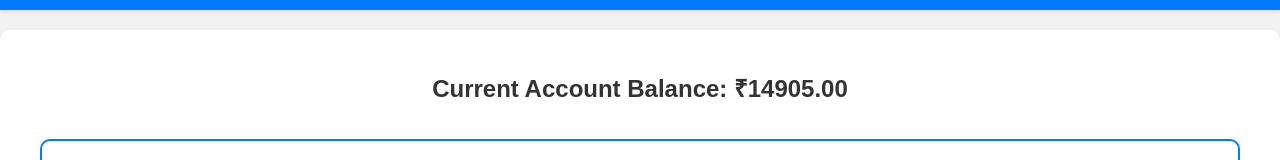
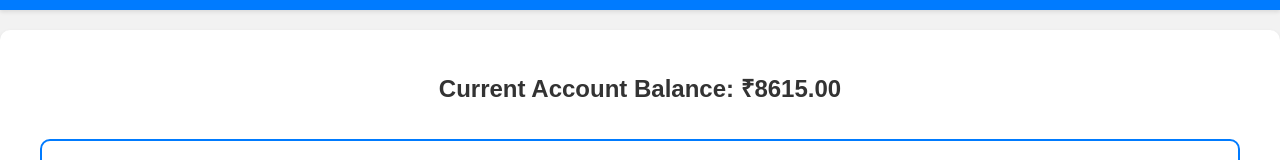
Before and after one commit to Aryan-hubs/SWF, a plain HTML site: page index.html in a window 1280 px wide. Shown: the part 215-375 px from the top of the page. Drawn offline with Linux system fonts and the light colour scheme.

Commit message:
Update index.html

```diff
--- a/index.html
+++ b/index.html
@@ -147,7 +147,7 @@
 
     <section id="contribution-tracker">
         <div class="contribution-info">
-            <h2>Current Account Balance: ₹14905.00 </h2>
+            <h2>Current Account Balance: ₹8615.00 </h2>
         </div>
         <div class="recent-transactions">
             <h2>Recent Transactions</h2>
```
